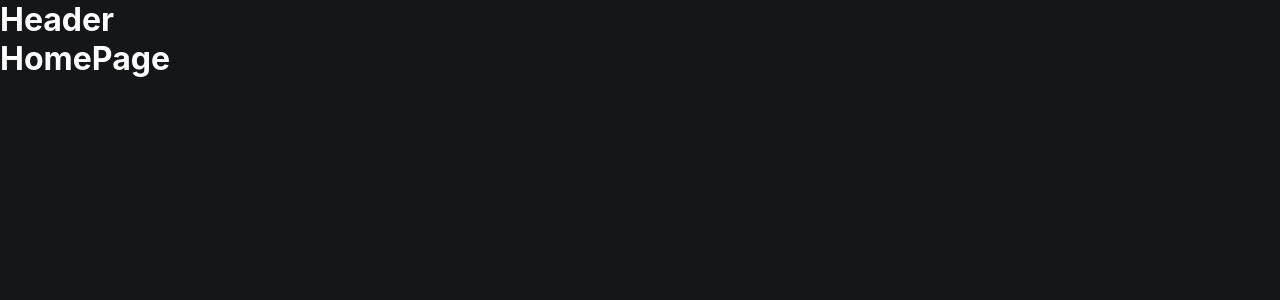
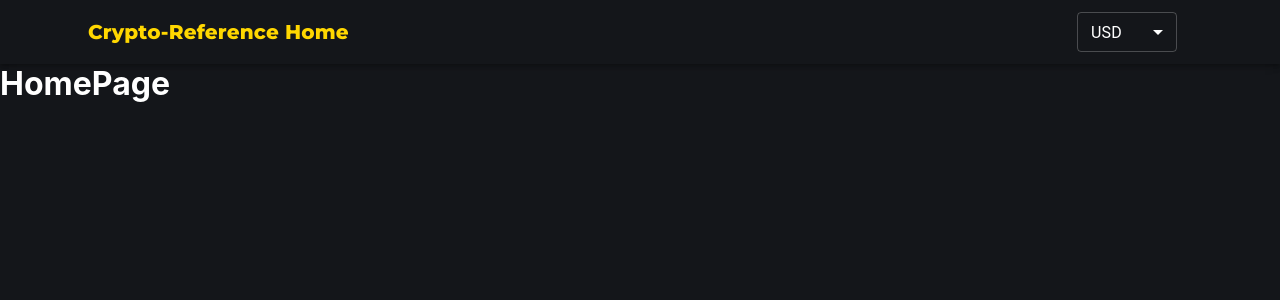
Before and after one commit to pageler/crypto-tracker, a React (Create React App) app: page / in a window 1280 px wide. Shown: the top 300 px of the page. Built offline with nearby package versions, Linux system fonts and the light colour scheme.

Commit message:
Header component

```diff
--- a/src/components/Header.tsx
+++ b/src/components/Header.tsx
@@ -1,9 +1,80 @@
+import {
+    AppBar,
+    Container,
+    MenuItem,
+    Select,
+    SelectChangeEvent,
+    ThemeProvider,
+    Toolbar,
+    Typography,
+    createTheme,
+} from "@mui/material";
+import { useNavigate } from "react-router-dom";
+import { makeStyles } from "tss-react/mui";
+import { CryptoState } from "../CryptoContext";
+
 type HeaderProps = {};
 
 export const Header = (props: HeaderProps) => {
+    const navigate = useNavigate();
+
+    const { currency, setCurrency } = CryptoState();
+
+    const darkTheme = createTheme({
+        palette: {
+            primary: {
+                main: "#fff",
+            },
+            mode: "dark",
+        },
+    });
+
+    const useStyles = makeStyles()(() => {
+        return {
+            title: {
+                flex: 1,
+                color: "gold",
+                fontFamily: "Montserrat",
+                fontWeight: "bold",
+                cursor: "pointer",
+            },
+        };
+    });
+
+    const { classes } = useStyles();
+
     return (
-        <>
-            <h1>Header</h1>
-        </>
+        <ThemeProvider theme={darkTheme}>
+            <AppBar color="transparent" position="static">
+                <Container>
+                    <Toolbar>
+                        <Typography
+                            variant="h6"
+                            className={classes.title}
+                            onClick={() => navigate("/")}
+                        >
+                            Crypto-Reference Home
+                        </Typography>
+
+                        <Select
+                            variant="outlined"
+                            style={{
+                                width: 100,
+                                height: 40,
+                                marginRight: 15,
+                            }}
+                            value={currency}
+                            onChange={(e: SelectChangeEvent) =>
+                                setCurrency!(e.target.value)
+                            }
+                        >
+                            <MenuItem value={"USD"}>USD</MenuItem>
+                            <MenuItem value={"GBP"}>GBP</MenuItem>
+                            <MenuItem value={"EUR"}>EUR</MenuItem>
+                        </Select>
+                    </Toolbar>
+                </Container>
+            </AppBar>
+        </ThemeProvider>
     );
 };
```
